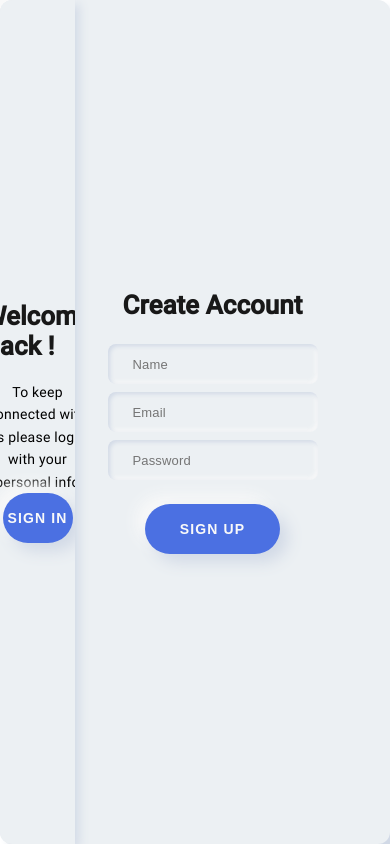
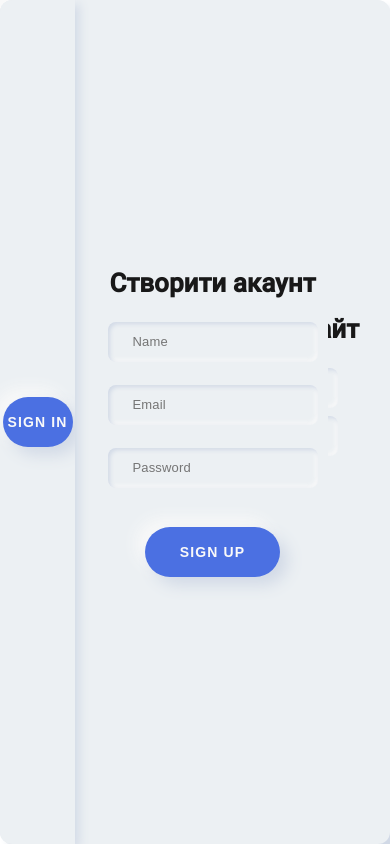
Before and after one commit to Madara1521/ClientShopNextTs, a Next.js app: page / in a window 390 px wide. Built offline with nearby package versions, Linux system fonts and the light colour scheme.

Commit message:
SignUpForm register logic add

```diff
--- /dev/null
+++ b/app/api/auth.ts
@@ -0,0 +1,16 @@
+import { createEffect } from 'effector'
+import { ISignUpFx } from '../../types/auth'
+import api from '../axiosClient'
+import { toast } from 'react-toastify'
+
+export const singUpFx = createEffect(
+  async ({ url, username, password, email }: ISignUpFx) => {
+    const { data } = await api.post(url, { username, password, email })
+
+    if (data.warningMessage) {
+      toast.warning(data.warningMessage)
+      return
+    }
+    return data
+  }
+)
--- /dev/null
+++ b/components/elements/AuthPage/EmailInput.tsx
@@ -0,0 +1,24 @@
+import { IAuthPageInput } from '@/types/auth'
+import styles from '@/styles/auth/index.module.scss'
+
+const EmailInput = ({ register, errors }: IAuthPageInput) => (
+  <label className={styles.form__label}>
+    <input
+      {...register('email', {
+        required: 'Введіть Email!',
+        pattern: {
+          value: /\S+@\S+\.\S+/,
+          message: 'Не правильний Email!',
+        },
+      })}
+      className={styles.form__input}
+      type="email"
+      placeholder="Email"
+    />
+    {errors.email && (
+      <span className={styles.error_alert}>{errors.email?.message}</span>
+    )}
+  </label>
+)
+
+export default EmailInput
--- /dev/null
+++ b/components/elements/AuthPage/NameInput.tsx
@@ -0,0 +1,32 @@
+import { IAuthPageInput } from '@/types/auth'
+import styles from '@/styles/auth/index.module.scss'
+
+const NameInput = ({ register, errors }: IAuthPageInput) => (
+  <label className={styles.form__label}>
+    <input
+      {...register('name', {
+        required: "Введіть ім'я!",
+        minLength: 2,
+        maxLength: 15,
+        pattern: {
+          value: /^[а-яА-Яa-zA-ZёЁ]*$/,
+          message: 'недопустиме значення!',
+        },
+      })}
+      className={styles.form__input}
+      type="text"
+      placeholder="Name"
+    />
+    {errors.name && (
+      <span className={styles.error_alert}>{errors.name?.message}</span>
+    )}
+    {errors.name && errors.name.type === 'minLength' && (
+      <span className={styles.error_alert}>Мінімум 2 симоли!</span>
+    )}
+    {errors.name && errors.name.type === 'maxLength' && (
+      <span className={styles.error_alert}>Не більше 15 символів!</span>
+    )}
+  </label>
+)
+
+export default NameInput
--- /dev/null
+++ b/components/elements/AuthPage/PasswordInput.tsx
@@ -0,0 +1,28 @@
+import { IAuthPageInput } from '@/types/auth'
+import styles from '@/styles/auth/index.module.scss'
+
+const PasswordInput = ({ register, errors }: IAuthPageInput) => (
+  <label className={styles.form__label}>
+    <input
+      {...register('password', {
+        required: 'Введіть пароль!',
+        minLength: 4,
+        maxLength: 20,
+      })}
+      className={styles.form__input}
+      type="password"
+      placeholder="Password"
+    />
+    {errors.password && (
+      <span className={styles.error_alert}>{errors.password?.message}</span>
+    )}
+    {errors.password && errors.password.type === 'minLength' && (
+      <span className={styles.error_alert}>Мінімум 4 симоли!</span>
+    )}
+    {errors.password && errors.password.type === 'maxLength' && (
+      <span className={styles.error_alert}>Не більше 20 символів!</span>
+    )}
+  </label>
+)
+
+export default PasswordInput
--- /dev/null
+++ b/components/modules/AuthPage/SignUpForm.tsx
@@ -0,0 +1,54 @@
+import { useForm } from 'react-hook-form'
+import NameInput from '@/components/elements/AuthPage/NameInput'
+import { IInputs } from '@/types/auth'
+import styles from '@/styles/auth/index.module.scss'
+import EmailInput from '@/components/elements/AuthPage/EmailInput'
+import PasswordInput from '@/components/elements/AuthPage/PasswordInput'
+import { singUpFx } from '@/app/api/auth'
+import { toast } from 'react-toastify'
+
+const SignUpForm = ({ switchForm }: { switchForm: () => void }) => {
+  const {
+    register,
+    formState: { errors },
+    handleSubmit,
+    resetField,
+  } = useForm<IInputs>()
+
+  const onSubmit = async (data: IInputs) => {
+    try {
+      const userData = await singUpFx({
+        url: '/users/signup',
+        username: data.name,
+        password: data.password,
+        email: data.email,
+      })
+
+      console.log(userData)
+      resetField('email')
+      resetField('name')
+      resetField('password')
+      switchForm()
+    } catch (error) {
+      toast.error((error as Error).message)
+    }
+  }
+
+  return (
+    <form className={styles.form} onSubmit={handleSubmit(onSubmit)}>
+      <h2 className={`${styles.form__title} ${styles.title}`}>
+        Створити акаунт
+      </h2>
+      <NameInput register={register} errors={errors} />
+      <EmailInput register={register} errors={errors} />
+      <PasswordInput register={register} errors={errors} />
+      <button
+        className={`${styles.form__button} ${styles.button} ${styles.submit}`}
+      >
+        SIGN UP
+      </button>
+    </form>
+  )
+}
+
+export default SignUpForm
--- a/components/templates/AuthPage/AuthPage.tsx
+++ b/components/templates/AuthPage/AuthPage.tsx
@@ -1,13 +1,15 @@
+import { MutableRefObject, useRef } from 'react'
+import { useMediaQuery } from '@/hooks/useMediaQuery'
 import styles from '@/styles/auth/index.module.scss'
-import { MutableRefObject, useRef } from 'react'
+import SignUpForm from '@/components/modules/AuthPage/SignUpForm'
 
 const AuthPage = () => {
+  const isMedia800 = useMediaQuery(800)
   const switchCtn = useRef() as MutableRefObject<HTMLDivElement>
   const switchC1 = useRef() as MutableRefObject<HTMLDivElement>
   const switchC2 = useRef() as MutableRefObject<HTMLDivElement>
   const switchCircle1 = useRef() as MutableRefObject<HTMLDivElement>
   const switchCircle2 = useRef() as MutableRefObject<HTMLDivElement>
-  const switchBtn = useRef() as MutableRefObject<HTMLDivElement>
   const aContainer = useRef() as MutableRefObject<HTMLDivElement>
   const bContainer = useRef() as MutableRefObject<HTMLDivElement>
 
@@ -33,40 +35,19 @@ const AuthPage = () => {
         id="a-container"
         ref={aContainer}
       >
-        <form className={styles.form}>
-          <h2 className={`${styles.form__title} ${styles.title}`}>
-            Create Account
-          </h2>
-          <input
-            className={styles.form__input}
-            type="text"
-            placeholder="Name"
-          />
-          <input
-            className={styles.form__input}
-            type="text"
-            placeholder="Email"
-          />
-          <input
-            className={styles.form__input}
-            type="password"
-            placeholder="Password"
-          />
-          <button
-            className={`${styles.form__button} ${styles.button} ${styles.submit}`}
-          >
-            SIGN UP
-          </button>
-        </form>
+        <div className={styles.container__inner}>
+          <SignUpForm switchForm={switchForm}/>
+        </div>
       </div>
       <div
         className={`${styles.container} ${styles.b_container}`}
         id="b-container"
         ref={bContainer}
       >
+        <div className={styles.container__inner}>
           <form className={styles.form}>
             <h2 className={`${styles.form__title} ${styles.title}`}>
-            Sign in to Website
+              Увійдіть на веб-сайт
             </h2>
             <input
               className={styles.form__input}
@@ -85,6 +66,7 @@ const AuthPage = () => {
             </button>
           </form>
         </div>
+      </div>
       <div className={styles.switch} id="switch-cnt" ref={switchCtn}>
         <div className={styles.switch__circle} ref={switchCircle1} />
         <div
@@ -92,12 +74,18 @@ const AuthPage = () => {
           ref={switchCircle2}
         />
         <div className={styles.switch__container} id="switch-c1" ref={switchC1}>
+          {!isMedia800 && (
+            <>
               <h2 className={`${styles.switch__title} ${styles.title}`}>
-            Welcome Back !
+                Ласкаво просимо!
               </h2>
-          <p className={`${styles.switch__description} ${styles.description}`}>
-            To keep connected with us please login with your personal info
+              <p
+                className={`${styles.switch__description} ${styles.description}`}
+              >
+                Щоб залишатися з нами на зв'язку, автовізуйтесь на сайті
               </p>
+            </>
+          )}
           <button
             onClick={switchForm}
             className={`${styles.switch__button} ${styles.button} ${styles.switch__btn}`}
@@ -110,12 +98,18 @@ const AuthPage = () => {
           id="switch-c2"
           ref={switchC2}
         >
+          {!isMedia800 && (
+            <>
               <h2 className={`${styles.switch__title} ${styles.title}`}>
-            Hello Friend !
+                Привіт друже!
               </h2>
-          <p className={`${styles.switch__description} ${styles.description}`}>
-            Enter your personal details and start journey with us
+              <p
+                className={`${styles.switch__description} ${styles.description}`}
+              >
+                введіть свої особисті дані та почніть перегляд сайту
               </p>
+            </>
+          )}
           <button
             onClick={switchForm}
             className={`${styles.switch__button} ${styles.button} ${styles.switch__btn}`}
--- /dev/null
+++ b/hooks/useMediaQuery.ts
@@ -0,0 +1,34 @@
+import { getWindowWidth } from '@/utils/common'
+import { useEffect, useState } from 'react'
+
+const useWindowWidth = () => {
+  const [windowWidth, setWindowWidth] = useState(getWindowWidth())
+
+  const handleResize = () => setWindowWidth(getWindowWidth())
+
+  useEffect(() => {
+    window.addEventListener('resize', handleResize, true)
+
+    return () => window.removeEventListener('resize', handleResize, true)
+  }, [])
+
+  return { windowWidth, handleResize }
+}
+
+export const useMediaQuery = (maxWidth: number) => {
+  const {
+    windowWidth: { windowWidth },
+    handleResize,
+  } = useWindowWidth()
+  const [isMedia, setIsMedia] = useState(false)
+
+  useEffect(() => {
+    if (windowWidth <= maxWidth) {
+      setIsMedia(true)
+    } else {
+      setIsMedia(false)
+    }
+  }, [handleResize, maxWidth, windowWidth])
+
+  return isMedia
+}
--- a/package.json
+++ b/package.json
@@ -10,9 +10,14 @@
   },
   "dependencies": {
     "axios": "^1.5.1",
+    "effector": "^22.8.7",
+    "effector-next": "^1.3.3",
+    "effector-react": "^22.5.4",
     "next": "latest",
     "react": "latest",
     "react-dom": "latest",
+    "react-hook-form": "^7.47.0",
+    "react-toastify": "^9.1.3",
     "sass": "^1.68.0"
   },
   "devDependencies": {
--- /dev/null
+++ b/types/auth.ts
@@ -0,0 +1,19 @@
+import { FieldErrors, UseFormRegister } from 'react-hook-form'
+
+export interface IInputs {
+  name: string
+  email: string
+  password: string
+}
+
+export interface IAuthPageInput {
+  register: UseFormRegister<IInputs>
+  errors: FieldErrors<IInputs>
+}
+
+export interface ISignUpFx {
+  url: string
+  username: string
+  password: string
+  email: string
+}
--- /dev/null
+++ b/utils/common.ts
@@ -0,0 +1,6 @@
+export const getWindowWidth = () => {
+  const { innerWidth: windowWidth } =
+    typeof window !== 'undefined' ? window : { innerWidth: 0 }
+
+  return { windowWidth }
+}
```
Also changed, not shown: components/modules/AuthPage/SignInForm.tsx (added), 1 other file (tests, documents, lock files or other folders). Lines whose indentation alone changed are shown as unchanged.
